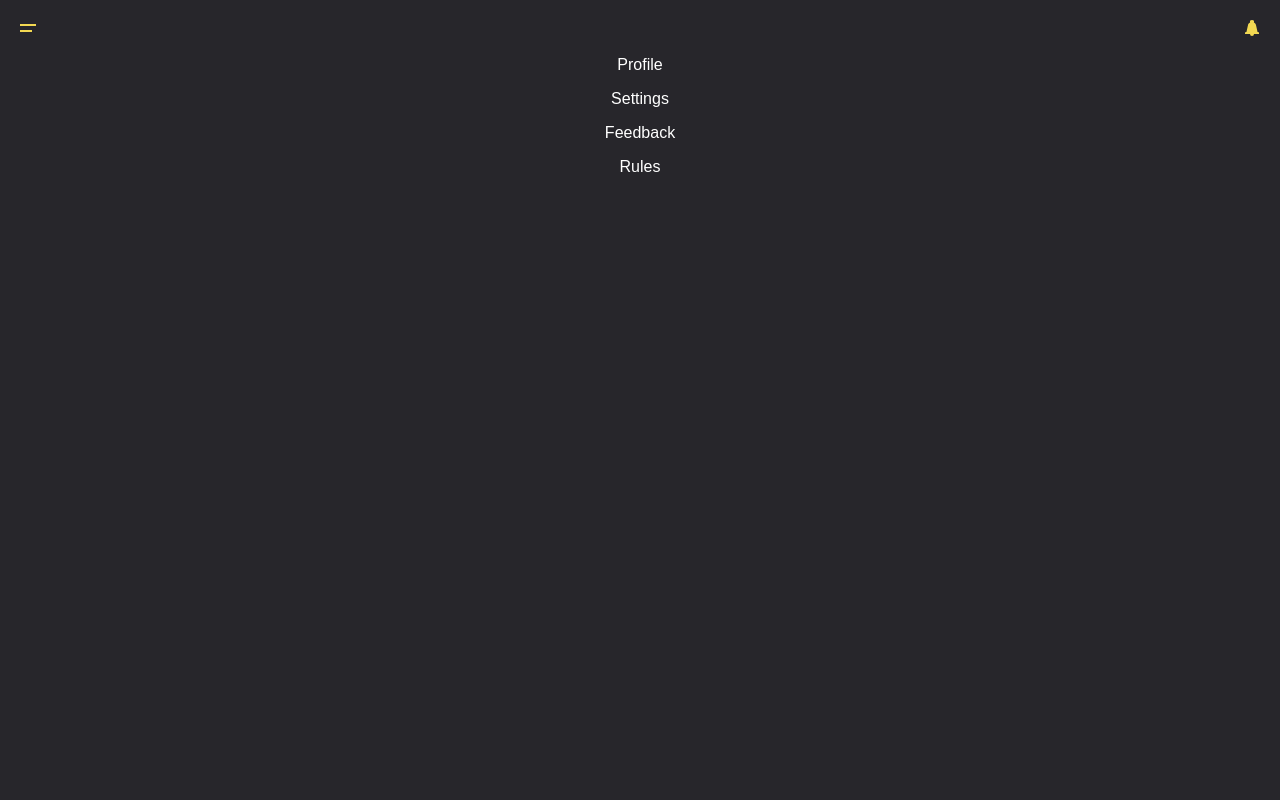
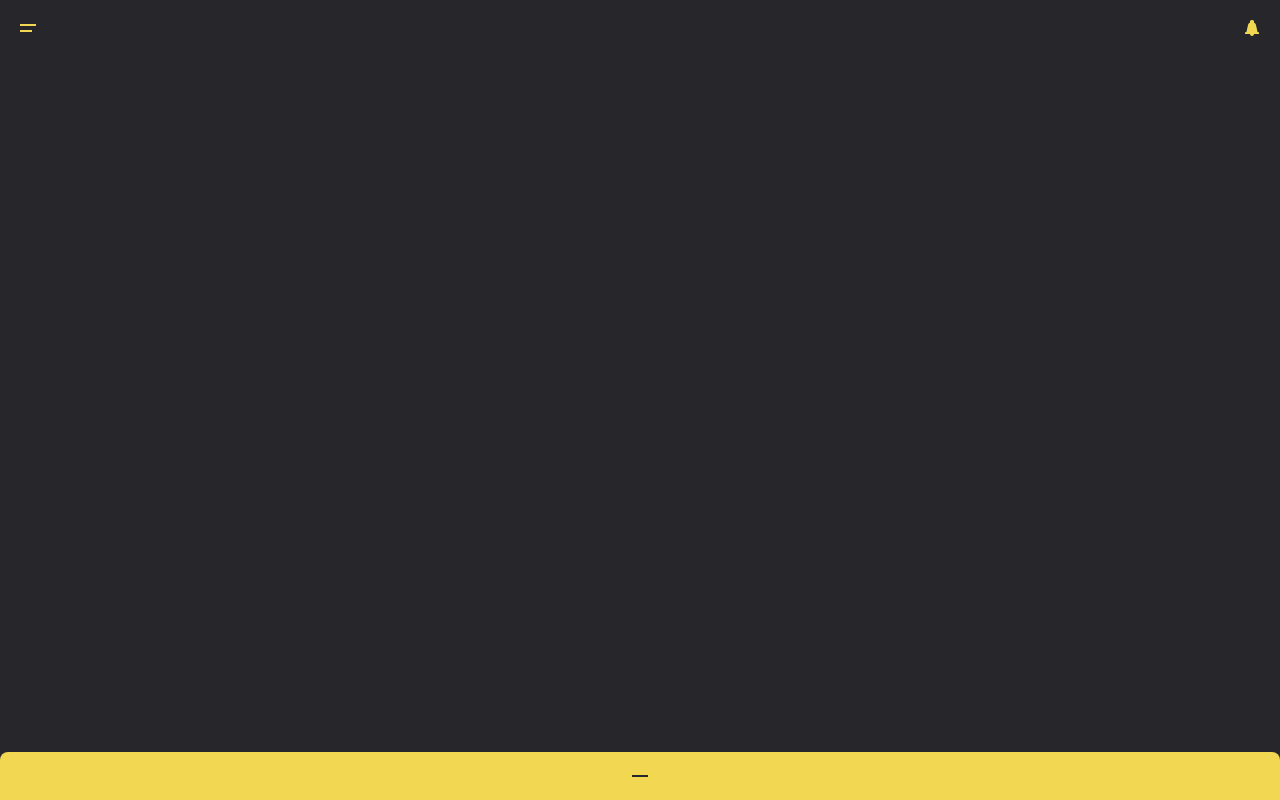
Before and after one commit to decadence-dev/crosswalk, a Vue app in the folder client/: page / in a window 1280 px wide. Built offline with nearby package versions, Linux system fonts and the light colour scheme.

Commit message:
Events list added, toggle logic for sidebar and list added.

```diff
--- /dev/null
+++ b/client/src/components/icons/close.vue
@@ -0,0 +1,13 @@
+<script>
+export default {
+  name: 'CloseIcon'
+}
+</script>
+
+<template lang="html">
+  <svg width="24" height="24" fill="none" xmlns="http://www.w3.org/2000/svg">
+  <path fill-rule="evenodd" clip-rule="evenodd"
+        d="M7.333 6 6 7.333 10.667 12 6 16.667 7.333 18 12 13.333 16.667 18 18 16.667 13.333 12 18 7.333 16.667 6 12 10.667 7.333 6Z"
+        fill="#F2D852"/>
+  </svg>
+</template>
--- /dev/null
+++ b/client/src/components/icons/dash.vue
@@ -0,0 +1,11 @@
+<script>
+export default {
+  name: "DashIcon"
+}
+</script>
+
+<template>
+  <svg width="24" height="24" fill="none" xmlns="http://www.w3.org/2000/svg">
+    <path d="M4 11h16v2H4v-2Z" fill="#27262B"/>
+  </svg>
+</template>
--- a/client/src/components/map.vue
+++ b/client/src/components/map.vue
@@ -1,23 +1,49 @@
 <script>
 import MenuIcon from './icons/menu'
 import NotificationsIcon from './icons/notifications'
+import CloseIcon from './icons/close'
+import DashIcon from './icons/dash'
 import Navbar from './navbar'
 
 export default {
   name: 'Map',
-  components: {Navbar, MenuIcon, NotificationsIcon}
+  components: {Navbar, MenuIcon, CloseIcon, NotificationsIcon, DashIcon},
+  data: () => ({
+    isMenuOpened: false,
+    isEventsListOpened: false
+  })
 }
 </script>
 
 <template lang="html">
   <div class="map">
     <div class="header">
-      <MenuIcon></MenuIcon>
+      <div
+          class="menu-btn"
+          v-on:click="isMenuOpened = !isMenuOpened"
+      >
+        <MenuIcon v-if="!isMenuOpened"></MenuIcon>
+        <CloseIcon v-if="isMenuOpened"></CloseIcon>
+      </div>
       <NotificationsIcon></NotificationsIcon>
     </div>
-    <aside class="menu">
+    <aside
+        class="menu"
+        v-bind:class="{ menu_opened: isMenuOpened }"
+    >
       <Navbar></Navbar>
     </aside>
+    <div
+        class="events-list"
+        v-bind:class="{ 'events-list_opened': isEventsListOpened }"
+    >
+      <div
+          class="events-list__header"
+          v-on:click="isEventsListOpened = !isEventsListOpened"
+      >
+        <DashIcon></DashIcon>
+      </div>
+    </div>
   </div>
 </template>
 
@@ -42,7 +68,38 @@ export default {
   }
 
   .menu {
-    margin: 56px 16px;
+    display: none;
+    height: 100%;
+    padding: 56px 16px;
     text-align: center;
+
+    &_opened{
+      display: block;
+    }
+  }
+
+  .events-list {
+    position: absolute;
+    display: flex;
+    flex-flow: column;
+    bottom: 0;
+    width: 100%;
+    height: 48px;
+    border-radius: 8px 8px 0 0;
+    background-color: $black;
+    overflow: hidden;
+
+    &_opened {
+      height: calc(100% - 56px);
+    }
+
+    &__header {
+      position: relative;
+      display: flex;
+      height: 48px;
+      align-items: center;
+      justify-content: center;
+      background-color: $yellow;
+    }
   }
 </style>
--- a/client/src/components/navbar.vue
+++ b/client/src/components/navbar.vue
@@ -1,16 +1,14 @@
 <script>
 export default {
   name: 'Navbar',
-  computed: {
-    links: function () {
-      return [
-          {link: '#', text: 'Profile'},
-          {link: '#', text: 'Settings'},
-          {link: '#', text: 'Feedback'},
-          {link: '#', text: 'Rules'},
-      ]
-    }
-  }
+  data: () => ({
+    links: [
+        {link: '#', text: 'Profile'},
+        {link: '#', text: 'Settings'},
+        {link: '#', text: 'Feedback'},
+        {link: '#', text: 'Rules'},
+    ]
+  })
 }
 </script>
 
--- a/client/src/styles/variables.scss
+++ b/client/src/styles/variables.scss
@@ -1,2 +1,3 @@
 $black: #27262B;
-$white: #FFFFFF
+$white: #FFFFFF;
+$yellow: #F2D852;
```
Also changed, not shown: 1 other file (tests, documents, lock files or other folders).
